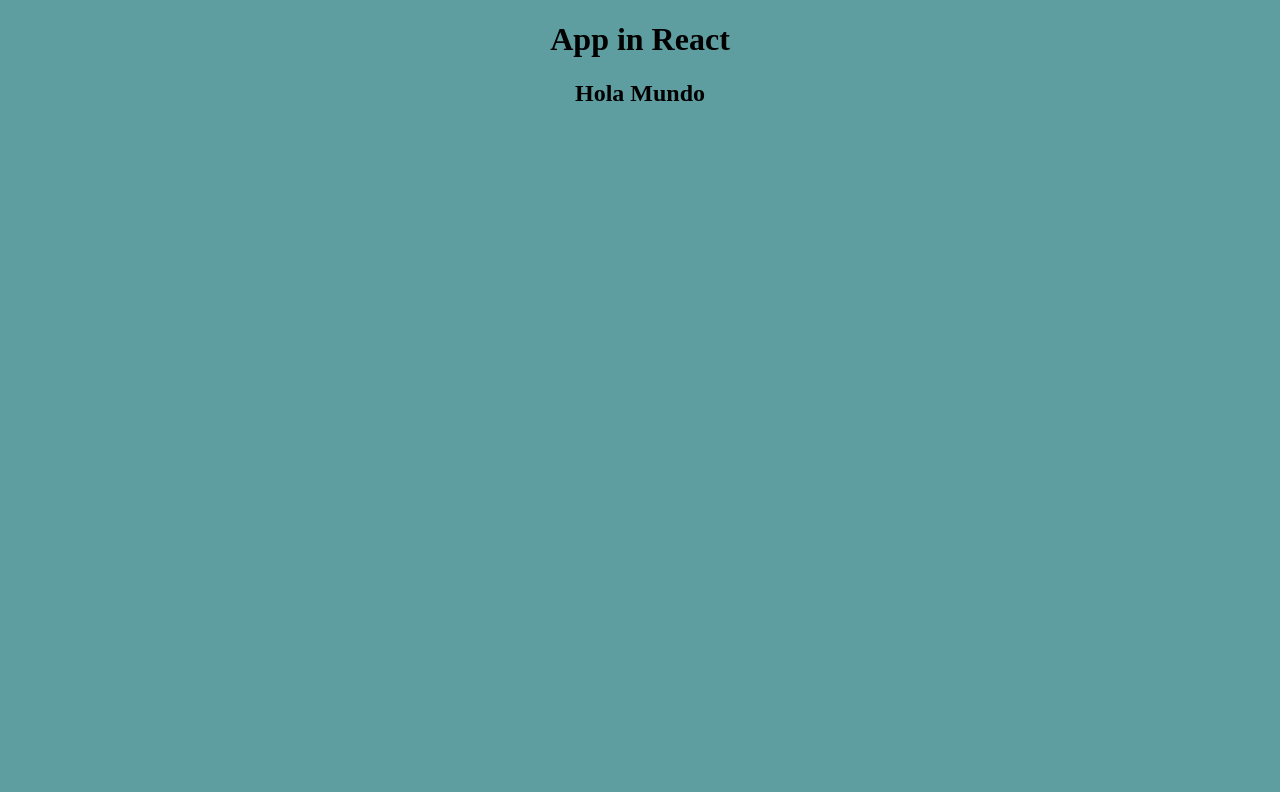
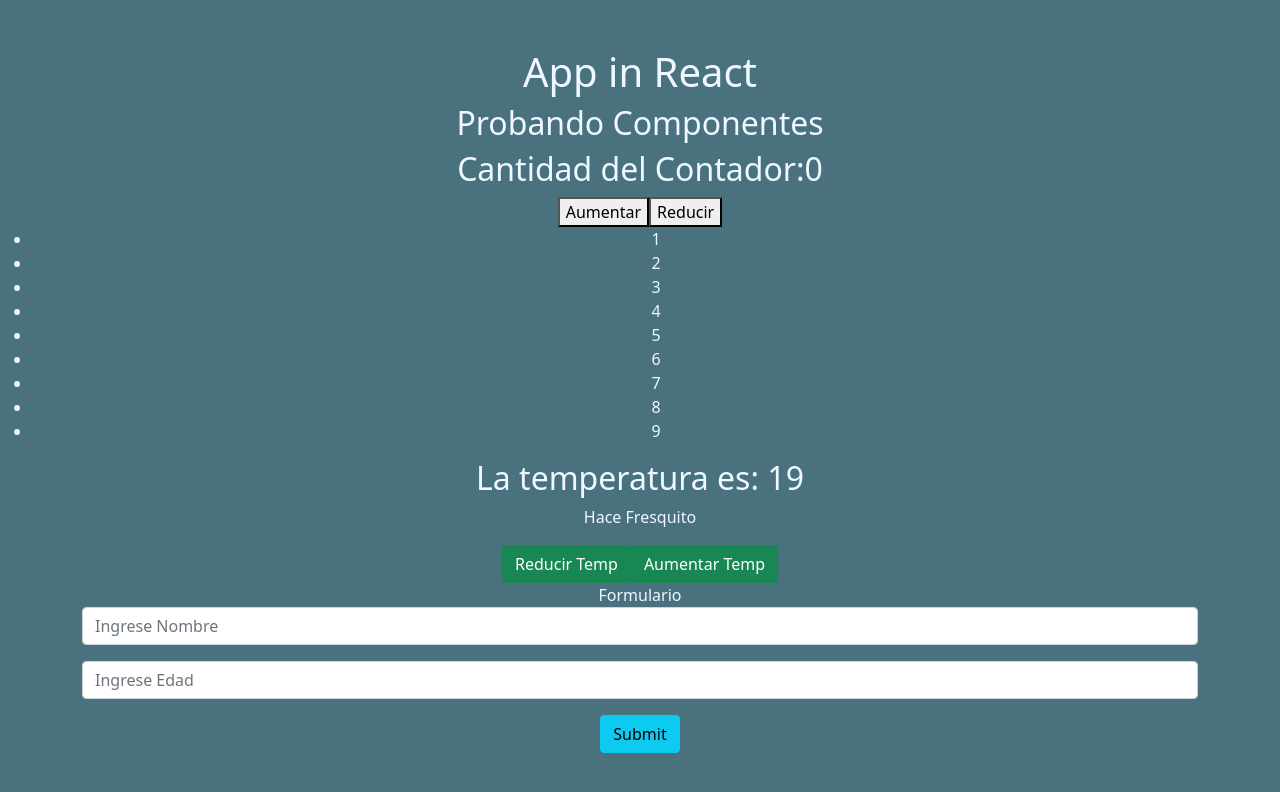
Before and after one commit to JuanMaChico/my-proyect, a React (Create React App) app: page / in a window 1280 px wide. Shown: the top 792 px of the page. Built offline with nearby package versions, Linux system fonts and the light colour scheme.

Commit message:
Creacion de Componentes

```diff
--- a/public/index.html
+++ b/public/index.html
@@ -10,6 +10,7 @@
       content="Web site created using create-react-app"
     />
     <link rel="apple-touch-icon" href="%PUBLIC_URL%/logo192.png" />
+    <link href="https://cdn.jsdelivr.net/npm/bootstrap@5.0.2/dist/css/bootstrap.min.css" rel="stylesheet" integrity="sha384-EVSTQN3/azprG1Anm3QDgpJLIm9Nao0Yz1ztcQTwFspd3yD65VohhpuuCOmLASjC" crossorigin="anonymous">
     <!--
       manifest.json provides metadata used when your web app is installed on a
       user's mobile device or desktop. See https://developers.google.com/web/fundamentals/web-app-manifest/
--- a/src/App.jsx
+++ b/src/App.jsx
@@ -1,13 +1,23 @@
 import './App.css';
-import Hola from './components/Hola';
+import { Contador } from './components/Contador';
+import  Listado  from './components/Listado';
+import Temperatura from './components/Temperatura';
+import Formulario from './components/Formulario';
 
 function App() {
+
   return (
-    <div className="App">
+
+    <div className="App mt-5">
       <h1>App in React</h1>
-      <Hola></Hola>
+      <h2>Probando Componentes</h2>
+      <Contador/>
+      <Listado/>
+      <Temperatura/>
+      <Formulario/>
     </div>
-  );
+
+);
 }
 
 export default App;
--- /dev/null
+++ b/src/components/Contador.jsx
@@ -0,0 +1,26 @@
+import React, {Fragment, useState} from 'react'
+
+export const Contador = () => {
+    const [numero , setNumero] = useState(0);
+
+    const Aumentar = () =>{
+        setNumero( numero + 1 )
+    }
+
+    const Reducir = () =>{
+        setNumero( numero - 1 )
+    }
+
+
+    return (
+        <Fragment>
+
+            <h2>Cantidad del Contador:{numero} </h2>
+
+            <button onClick={Aumentar} >Aumentar</button>
+            <button onClick={Reducir} >Reducir</button>
+
+        </Fragment>
+    )}
+
+export default Contador;
--- /dev/null
+++ b/src/components/Formulario.jsx
@@ -0,0 +1,52 @@
+import React,{useState} from 'react'
+
+const Formulario = () => {
+
+    const [nombre, setNombre] = useState('');
+    const [edad, setEdad] = useState('');
+
+    const validar = ( event ) =>{
+        event.preventDefault()
+        console.log('Push boton');
+        if ( !nombre.trim() ){
+            console.log('El nombre esta Vacio!!');
+            return
+        }
+        if ( !edad.trim() ){
+            console.log('La Edad esta vacia!!');
+            return
+        }
+    }
+
+    return (
+        <div className="container">
+            <label>Formulario</label>
+            <form onSubmit={validar} className="form-grup">
+
+                <input
+                    placeholder="Ingrese Nombre"
+                    className="form-control mb-3"
+                    type="text"
+                    //Tomamos el valor del Input y lo setemaos en nombre
+                    onChange={ (e)=>{setNombre(e.target.value)}}
+                />
+
+                <input
+                    placeholder="Ingrese Edad"
+                    className="form-control mb-3"
+                    type="text"
+                    //Tomamos el valor del Input y lo setemaos en edad
+                    onChange={ (e)=>{setEdad(e.target.value)}}
+                />
+
+                <input
+                    className="btn btn-info btn-block"
+                    type="submit"
+                />
+
+            </form>
+        </div>
+    )
+}
+
+export default Formulario;
--- a/src/components/Hola.jsx
+++ /dev/null
@@ -1,11 +0,0 @@
-import React , { Fragment } from 'react';
-
-function Hola(){
-    return(
-        <Fragment>
-            <h2>Hola Mundo</h2>
-        </Fragment>
-    )
-}
-
-export default Hola;
--- /dev/null
+++ b/src/components/Listado.jsx
@@ -0,0 +1,24 @@
+import React, {Fragment, useState} from 'react';
+
+
+const Listado = () => {
+
+    const [numero , setNumero] = useState([1,2,3,4,5,6,7,8,9]);
+
+    return (
+        <Fragment>
+            <ul>
+                {
+                    numero.map( (item, index) =>
+                        <li key={index}>
+                            {item}
+                        </li>
+                    )
+                }
+            </ul>
+        </Fragment>
+    )
+}
+
+
+export default Listado;
--- /dev/null
+++ b/src/components/Temperatura.jsx
@@ -0,0 +1,32 @@
+import React, {useState} from 'react'
+
+const Temperatura = () => {
+
+    const [ temperatura, setTemperatura ] = useState(19);
+
+    const Subir = () =>{
+        setTemperatura(temperatura + 1)
+    }
+
+    const Bajar = () =>{
+        setTemperatura(temperatura - 1)
+    }
+
+    return (
+        <div className="conteiner">
+            <h2>La temperatura es: {temperatura} </h2>
+            {
+                <p>
+                    {
+                        temperatura > 21 ? 'Hace Calorcito' : 'Hace Fresquito'
+                    }
+                </p>
+            }
+            <button className="btn btn-success btn-block" onClick = {Bajar}>Reducir Temp</button>
+            <button className="btn btn-success btn-block" onClick = {Subir}>Aumentar Temp</button>
+        </div>
+    )
+}
+
+
+export default Temperatura;
--- a/src/index.css
+++ b/src/index.css
@@ -1,5 +1,6 @@
 body {
-  background-color: cadetblue;
+  background-color: rgb(73, 113, 126);
+  color: aliceblue;
 }
 
 code {
```
